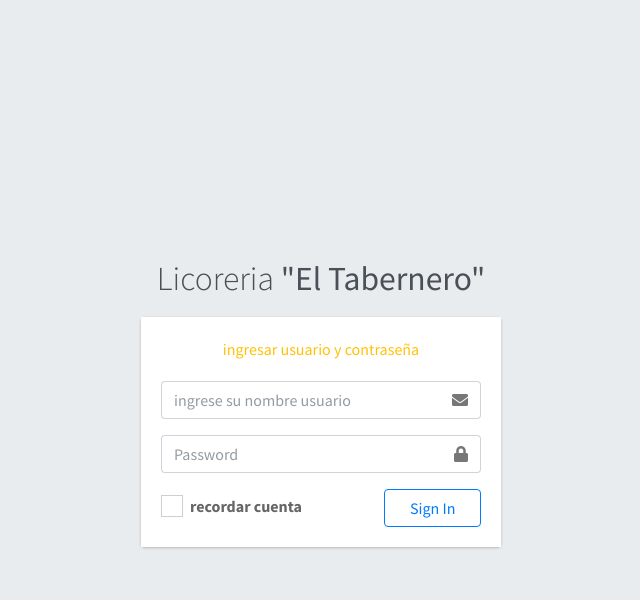
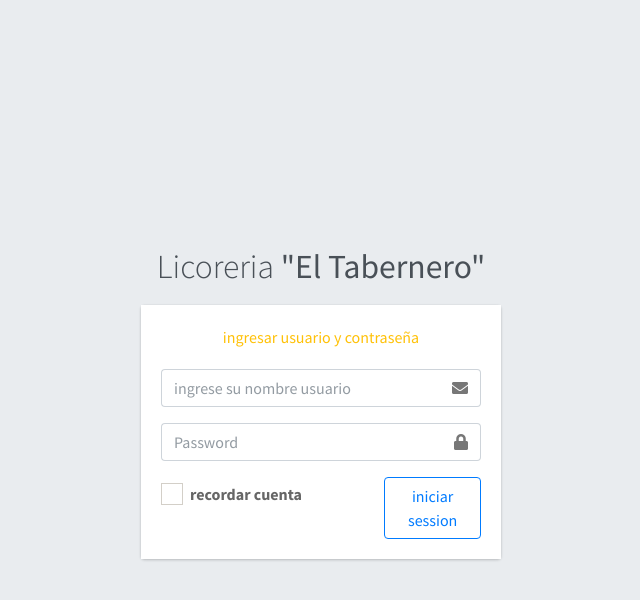
Before and after one commit to Pilotogit2018/sistemaLicoreria, a CodeIgniter app: page /database/index.php/inicio/index in a window 1280 px wide. Shown: the top 600 px of the page, without its empty margins (319-959 px from the left). Run offline with CodeIgniter, Linux system fonts and the light colour scheme; some libraries are stand-ins or nearby versions.

Commit message:
modificacion en login

```diff
--- a/application/views/logins/login.php
+++ b/application/views/logins/login.php
@@ -88,7 +88,7 @@
           </div>
           <!-- /.col -->
           <div class="col-4">
-            <button type="submit" class="btn btn-outline-primary btn-block">Sign In</button>
+            <button type="submit" class="btn btn-outline-primary btn-block">iniciar session</button>
           </div>
           <!-- /.col -->
         </div>
```
